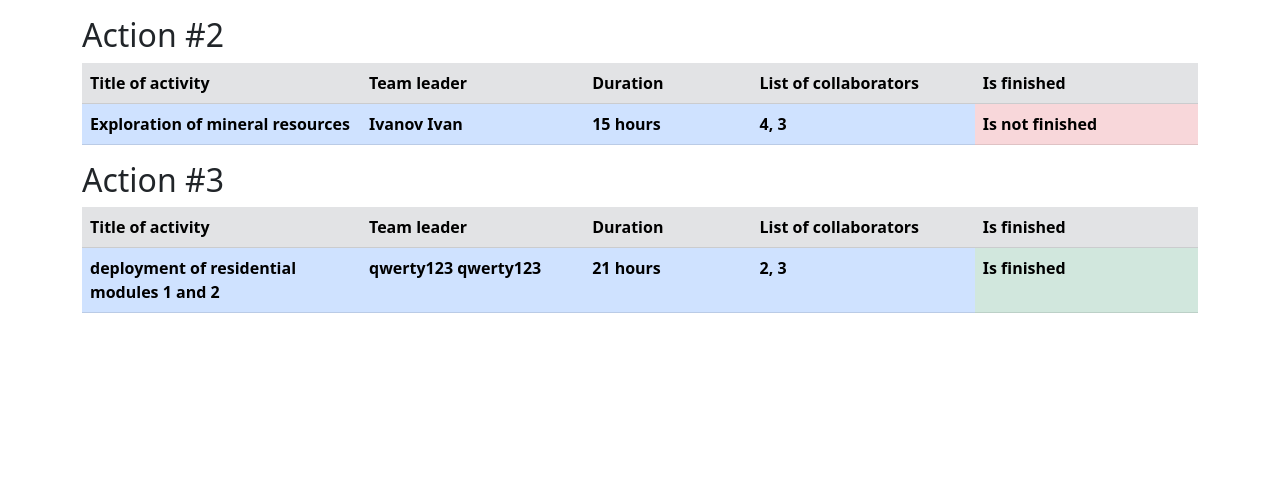
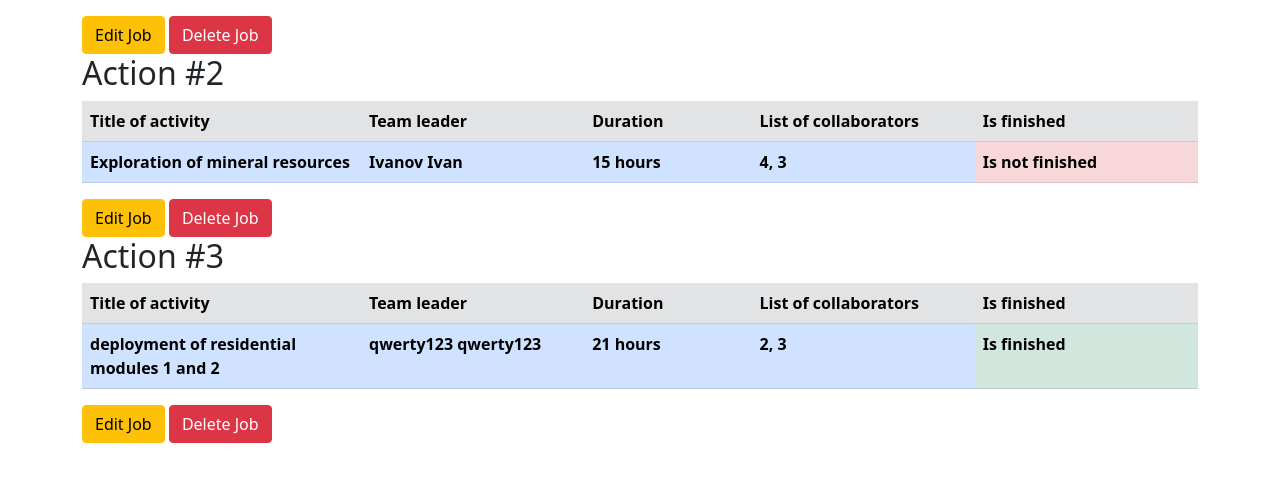
Before and after one commit to ivanmironov1/register_form, a Flask app: page / in a window 1280 px wide. Shown: the part 307-800 px from the top of the page. Run offline with Flask 2, Linux system fonts and the light colour scheme; a user stored in the database is signed in; data comes from the database, SQL or seed files in the repository; both versions use the stored data as it was after the commit; lists and menus that the app fills with data are empty.

Commit message:
add edit and delete buttons on main page

```diff
--- a/app.py
+++ b/app.py
@@ -111,7 +111,6 @@
     if current_user.id == 1 or current_user.id == current_job.team_leader_id:
 
         if add_job_form.validate_on_submit():
-
             current_job.team_leader_id = add_job_form.team_leader_id.data
             current_job.job = add_job_form.job.data
             current_job.work_size = add_job_form.work_size.data
@@ -129,13 +128,14 @@
 @login_required
 def delete_job(job_id):
     session = db_session.create_session()
+    jobs = session.query(Jobs).all()
     current_job = session.query(Jobs).filter(Jobs.id == int(job_id)).first()
 
     if current_user.id == 1 or current_user.id == current_job.team_leader_id:
         session.delete(current_job)
         session.commit()
-
-    return redirect("/")
+        return redirect("/")
+    return render_template('list.html', jobs=jobs, message='Вы не имеете достаточно прав')
 
 
 @app.route('/logout')
--- a/templates/list.html
+++ b/templates/list.html
@@ -2,7 +2,11 @@
 
 {% block content %}
 <p>{{ message }}</p>
-<a class="btn btn-success" href="/addjob">Добавить работу</a>
+
+{% if current_user.is_authenticated %}
+<a class="btn btn-success" href="/add_job">Добавить работу</a>
+{% endif %}
+
 
 {% for job in jobs %}
 <h2>Action #{{job.id}}</h2>
@@ -26,6 +30,12 @@
       {% endif %}
     </tr>
   </table>
+
+  {% if current_user.is_authenticated and (current_user.id == 1 or current_user.id == job.team_leader_id) %}
+    <a href="/edit_job/{{ job.id }}" class="btn btn-warning">Edit Job</a>
+    <a href="/delete_job/{{ job.id }}" class="btn btn-danger">Delete Job</a>
+  {% endif %}
+
 {% endfor %}
 
 {% endblock %}
```
Also changed, not shown: db/base.db.
